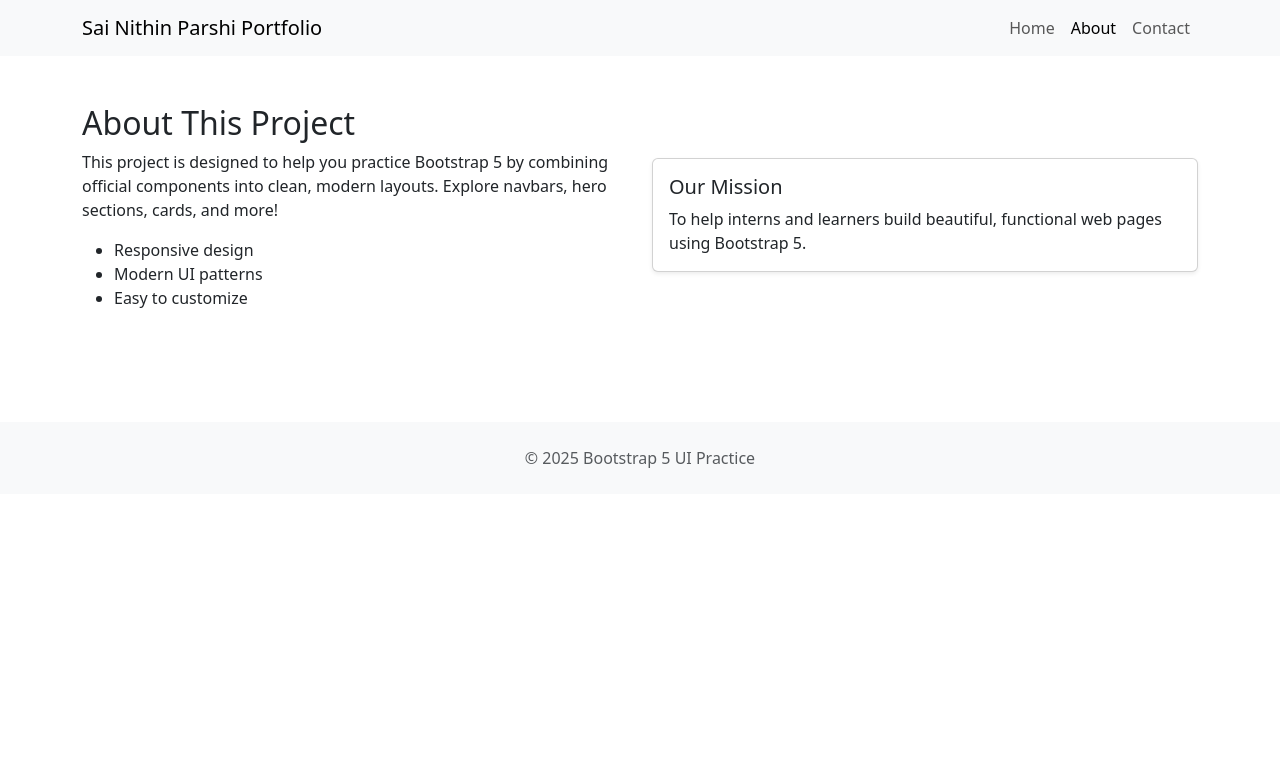
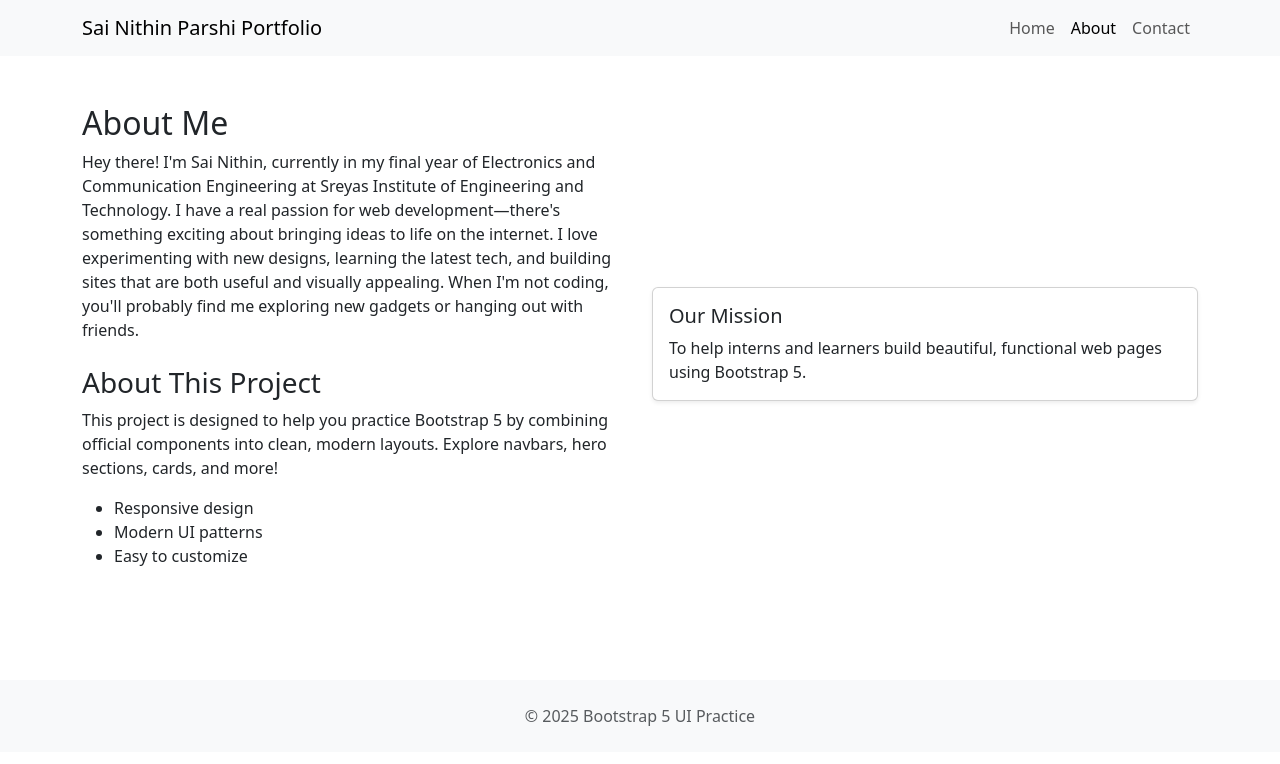
Before and after one commit to Nithin2k4/JAMstack-port, a plain HTML site: page about.html in a window 1280 px wide. Drawn offline with nearby package versions, Linux system fonts and the light colour scheme.

Commit message:
Update about section with a more personal introduction

```diff
--- a/about.html
+++ b/about.html
@@ -29,7 +29,9 @@
     <div class="container">
       <div class="row align-items-center">
         <div class="col-md-6">
-          <h2>About This Project</h2>
+          <h2>About Me</h2>
+          <p>Hey there! I'm Sai Nithin, currently in my final year of Electronics and Communication Engineering at Sreyas Institute of Engineering and Technology. I have a real passion for web development—there's something exciting about bringing ideas to life on the internet. I love experimenting with new designs, learning the latest tech, and building sites that are both useful and visually appealing. When I'm not coding, you'll probably find me exploring new gadgets or hanging out with friends.</p>
+          <h3 class="mt-4">About This Project</h3>
           <p>This project is designed to help you practice Bootstrap 5 by combining official components into clean, modern layouts. Explore navbars, hero sections, cards, and more!</p>
           <ul>
             <li>Responsive design</li>
```
Also changed, not shown: README.md.
